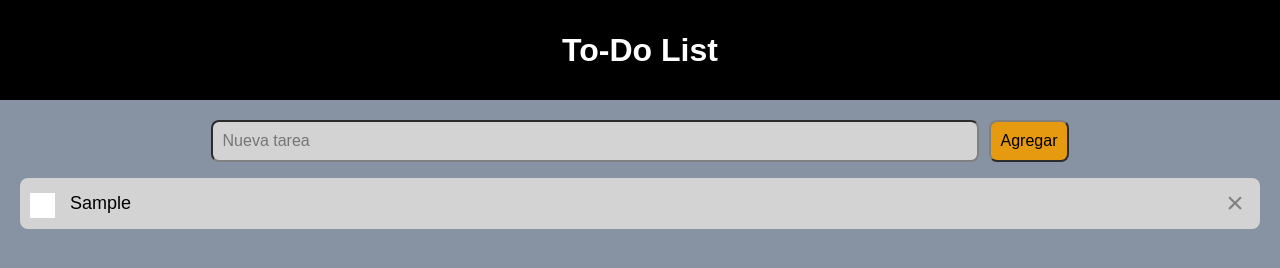
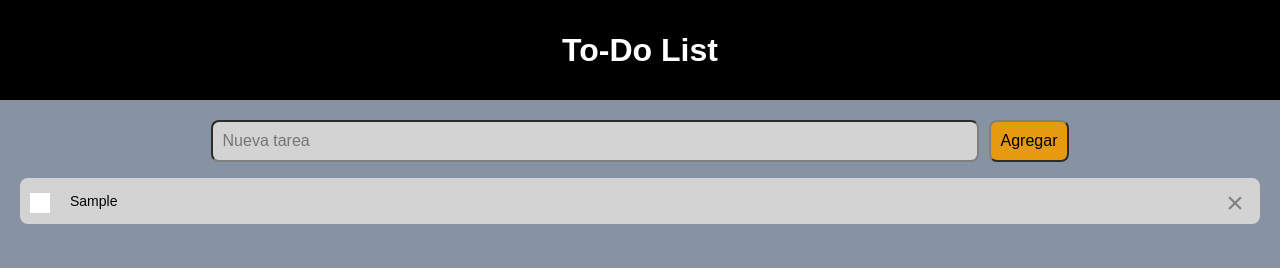
Before and after one commit to andrikesquer/To-do-List, a plain HTML site: page index/index.html in a window 1280 px wide. Both pictures are taken after typing "Sample" into the empty fields and a click on the button "Agregar". Drawn offline with Linux system fonts and the light colour scheme.

Commit message:
Modificaciones menores al tamaño de fuente de las tareas y el checkbox. Modificaciones en el operador de comparación en el script de JavaScript.

```diff
--- a/scriptt/script.js
+++ b/scriptt/script.js
@@ -3,7 +3,7 @@ let escribir = document.getElementById("escribir");
 let lista = document.getElementById("lista");
 
 function agregar(){
-    if(escribir.value === ''){
+    if(escribir.value == ''){
         alert ("Debes agregar tareas")
     }
     else{
@@ -20,11 +20,11 @@ function agregar(){
 }
 
 lista.addEventListener("click", function(e){
-    if(e.target.tagName === "LI"){
+    if(e.target.tagName == "LI"){
         e.target.classList.toggle("completada");
         guardar();
     }
-    else if(e.target.tagName === "ELIMINAR"){
+    else if(e.target.tagName == "ELIMINAR"){
         e.target.parentElement.remove();
         guardar();
     }
--- a/styles/styles.css
+++ b/styles/styles.css
@@ -49,7 +49,7 @@ ul {
 
 ul li{
     list-style: none;
-    font-size: 18px;
+    font-size: 14px;
     padding: 15px 10px 15px 50px;
     cursor: pointer;
     position: relative;
@@ -61,8 +61,8 @@ ul li{
 ul li::before{
     content: '';
     position: absolute;
-    height: 25px;
-    width: 25px;
+    height: 20px;
+    width: 20px;
     background-image: url(../utilis/UncheckBox.png);
     background-size: cover;
     left: 10px;
```
